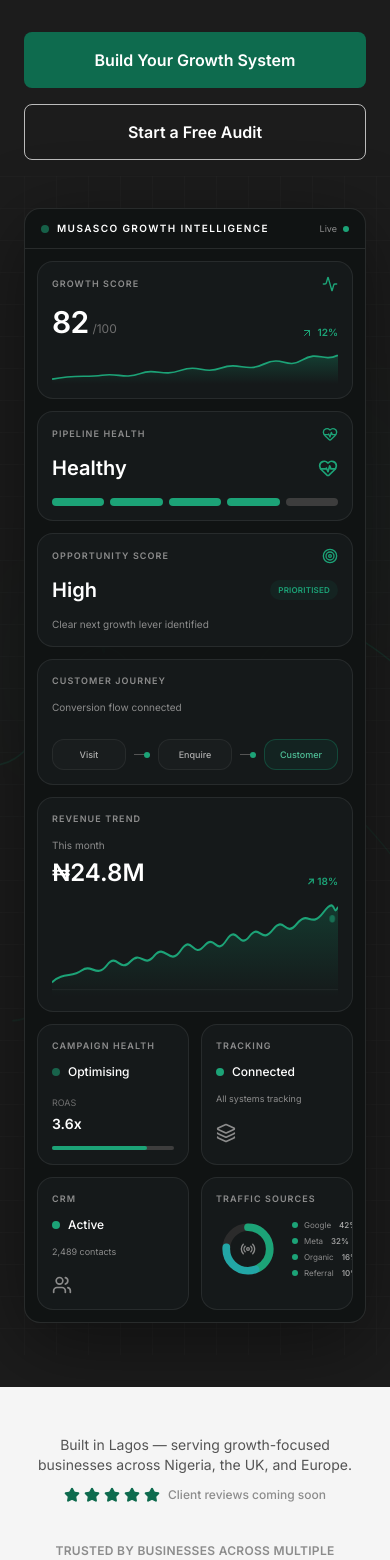
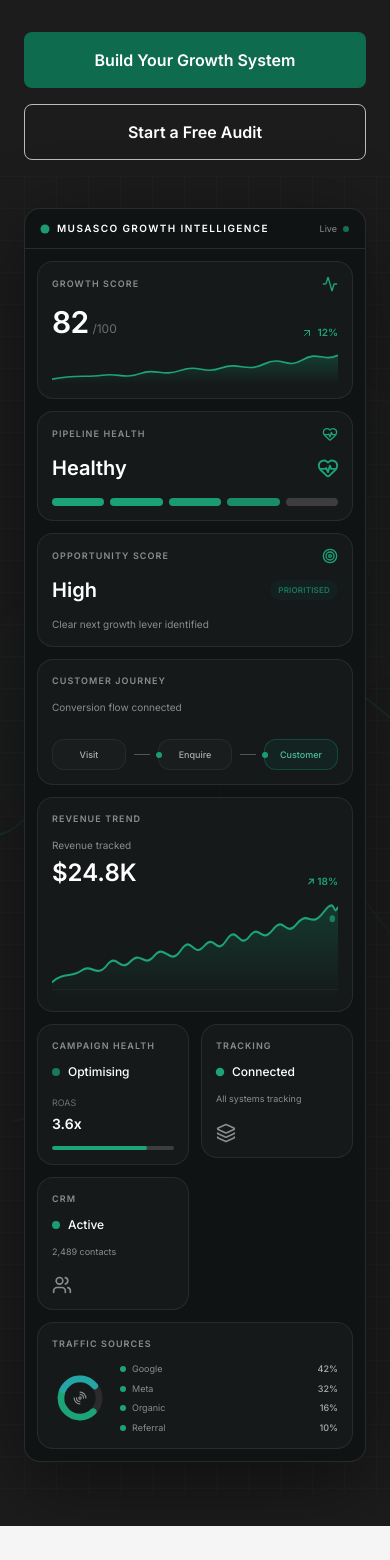
Before and after one commit to musasco4/musasco-concepts, a Next.js app: page / in a window 390 px wide. Shown: the part 432-1992 px from the top of the page. Built offline with nearby package versions, Linux system fonts and the light colour scheme.

Commit message:
Fix homepage growth dashboard and mobile layout

```diff
--- a/components/sections/HeroVisual.tsx
+++ b/components/sections/HeroVisual.tsx
@@ -31,6 +31,24 @@
         },
       };
 
+  const cardVariants: Variants = reduceMotion
+    ? {
+        hidden: { opacity: 1, y: 0, scale: 1 },
+        visible: { opacity: 1, y: 0, scale: 1 },
+      }
+    : {
+        hidden: { opacity: 0, y: 12, scale: 0.98 },
+        visible: {
+          opacity: 1,
+          y: 0,
+          scale: 1,
+          transition: {
+            duration: 0.5,
+            ease: [0.16, 1, 0.3, 1],
+          },
+        },
+      };
+
   return (
     <motion.div
       initial="hidden"
@@ -56,7 +74,6 @@
         <div className="absolute left-[10%] top-[35%] size-40 rounded-full bg-emerald-500/10 blur-[80px]" />
         <div className="absolute right-[5%] top-[20%] size-48 rounded-full bg-emerald-500/10 blur-[100px]" />
 
-        {/* Decorative connection lines */}
         <svg
           className="absolute inset-0 h-full w-full opacity-40"
           viewBox="0 0 800 600"
@@ -89,14 +106,25 @@
       ========================================================= */}
 
       <div className="relative z-10 w-full min-w-0 overflow-hidden rounded-2xl border border-white/10 bg-[#101314]/95 shadow-[0_20px_80px_rgba(0,0,0,0.45)]">
+
         {/* Dashboard Header */}
         <div className="flex items-center justify-between gap-3 border-b border-white/10 px-4 py-3 sm:px-5 sm:py-4">
           <div className="flex min-w-0 items-center gap-2">
-            <span
-              className={[
-                "size-2 shrink-0 rounded-full bg-emerald-400",
-                !reduceMotion ? "animate-pulse" : "",
-              ].join(" ")}
+            <motion.span
+              className="size-2 shrink-0 rounded-full bg-emerald-400"
+              animate={
+                reduceMotion
+                  ? undefined
+                  : {
+                      opacity: [0.35, 1, 0.35],
+                      scale: [0.9, 1.15, 0.9],
+                    }
+              }
+              transition={{
+                duration: 2,
+                repeat: Infinity,
+                ease: "easeInOut",
+              }}
             />
 
             <span className="truncate text-[10px] font-bold tracking-[0.14em] text-white sm:text-xs">
@@ -106,18 +134,39 @@
 
           <div className="flex shrink-0 items-center gap-1.5 text-[9px] text-charcoal-400 sm:text-[10px]">
             <span>Live</span>
-            <span className="size-1.5 rounded-full bg-emerald-400" />
+
+            <motion.span
+              className="size-1.5 rounded-full bg-emerald-400"
+              animate={
+                reduceMotion
+                  ? undefined
+                  : {
+                      opacity: [0.4, 1, 0.4],
+                    }
+              }
+              transition={{
+                duration: 1.8,
+                repeat: Infinity,
+                ease: "easeInOut",
+              }}
+            />
+
             <span className="hidden sm:inline">System Active</span>
           </div>
         </div>
 
         {/* Dashboard Content */}
         <div className="space-y-3 p-3 sm:space-y-4 sm:p-4">
+
           {/* =====================================================
               TOP ROW
           ===================================================== */}
 
-          <div className="grid grid-cols-1 gap-3 sm:grid-cols-3">
+          <motion.div
+            variants={cardVariants}
+            className="grid grid-cols-1 gap-3 sm:grid-cols-3"
+          >
+            {/* Growth Score */}
             <DashboardCard
               title="Growth Score"
               icon={<Activity className="size-4" />}
@@ -127,6 +176,7 @@
                   <span className="text-3xl font-semibold tracking-tight text-white sm:text-4xl">
                     82
                   </span>
+
                   <span className="ml-1 text-xs text-charcoal-500">
                     /100
                   </span>
@@ -138,9 +188,10 @@
                 </span>
               </div>
 
-              <MiniLineChart />
+              <MiniLineChart reduceMotion={reduceMotion} />
             </DashboardCard>
 
+            {/* Pipeline Health */}
             <DashboardCard
               title="Pipeline Health"
               icon={<HeartPulse className="size-4" />}
@@ -150,12 +201,27 @@
                   Healthy
                 </span>
 
+                <motion.div
+                  animate={
+                    reduceMotion
+                      ? undefined
+                      : {
+                          scale: [1, 1.12, 1],
+                        }
+                  }
+                  transition={{
+                    duration: 2,
+                    repeat: Infinity,
+                    ease: "easeInOut",
+                  }}
+                >
                   <HeartPulse className="size-5 text-emerald-400" />
+                </motion.div>
               </div>
 
               <div className="mt-4 grid grid-cols-5 gap-1.5">
                 {[1, 1, 1, 1, 0].map((active, index) => (
-                  <span
+                  <motion.span
                     key={index}
                     className={[
                       "h-2 rounded-full",
@@ -163,11 +229,25 @@
                         ? "bg-emerald-400"
                         : "bg-charcoal-700",
                     ].join(" ")}
+                    animate={
+                      reduceMotion || !active
+                        ? undefined
+                        : {
+                            opacity: [0.55, 1, 0.55],
+                          }
+                    }
+                    transition={{
+                      duration: 1.5,
+                      delay: index * 0.12,
+                      repeat: Infinity,
+                      ease: "easeInOut",
+                    }}
                   />
                 ))}
               </div>
             </DashboardCard>
 
+            {/* Opportunity Score */}
             <DashboardCard
               title="Opportunity Score"
               icon={<Target className="size-4" />}
@@ -177,22 +257,39 @@
                   High
                 </span>
 
-                <span className="rounded-full bg-emerald-500/10 px-2 py-1 text-[8px] font-bold uppercase tracking-wide text-emerald-400">
+                <motion.span
+                  className="rounded-full bg-emerald-500/10 px-2 py-1 text-[8px] font-bold uppercase tracking-wide text-emerald-400"
+                  animate={
+                    reduceMotion
+                      ? undefined
+                      : {
+                          opacity: [0.65, 1, 0.65],
+                        }
+                  }
+                  transition={{
+                    duration: 2.2,
+                    repeat: Infinity,
+                    ease: "easeInOut",
+                  }}
+                >
                   Prioritised
-                </span>
+                </motion.span>
               </div>
 
               <p className="mt-3 text-[10px] leading-relaxed text-charcoal-400">
                 Clear next growth lever identified
               </p>
             </DashboardCard>
-          </div>
+          </motion.div>
 
           {/* =====================================================
               MIDDLE ROW
           ===================================================== */}
 
-          <div className="grid grid-cols-1 gap-3 lg:grid-cols-[1.15fr_0.85fr]">
+          <motion.div
+            variants={cardVariants}
+            className="grid grid-cols-1 gap-3 lg:grid-cols-[1.15fr_0.85fr]"
+          >
             {/* Customer Journey */}
             <DashboardCard title="Customer Journey">
               <p className="text-[10px] text-charcoal-400">
@@ -201,48 +298,63 @@
 
               <div className="mt-6 flex items-center justify-between gap-2">
                 <JourneyNode label="Visit" />
-                <JourneyLine />
+
+                <JourneyLine reduceMotion={reduceMotion} />
+
                 <JourneyNode label="Enquire" />
-                <JourneyLine />
+
+                <JourneyLine reduceMotion={reduceMotion} />
+
                 <JourneyNode label="Customer" active />
               </div>
             </DashboardCard>
 
             {/* Revenue Trend */}
             <DashboardCard title="Revenue Trend">
-              <div className="flex items-end justify-between">
+              <div className="flex items-end justify-between gap-3">
                 <div>
                   <p className="text-[10px] text-charcoal-400">
-                    This month
+                    Revenue tracked
                   </p>
 
                   <p className="mt-1 text-2xl font-semibold text-white">
-                    ₦24.8M
+  $24.8K
 </p>
                 </div>
 
-                <span className="text-[10px] font-semibold text-emerald-400">
+                <span className="shrink-0 text-[10px] font-semibold text-emerald-400">
                   ↗ 18%
                 </span>
               </div>
 
               <RevenueChart reduceMotion={reduceMotion} />
             </DashboardCard>
-          </div>
+          </motion.div>
 
           {/* =====================================================
               BOTTOM ROW
           ===================================================== */}
 
           <div className="grid grid-cols-2 gap-3 lg:grid-cols-4">
+
             {/* Campaign Health */}
+            <motion.div variants={cardVariants}>
               <DashboardCard title="Campaign Health">
                 <div className="flex items-center gap-2">
-                <span
-                  className={[
-                    "size-2 rounded-full bg-emerald-400",
-                    !reduceMotion ? "animate-pulse" : "",
-                  ].join(" ")}
+                  <motion.span
+                    className="size-2 rounded-full bg-emerald-400"
+                    animate={
+                      reduceMotion
+                        ? undefined
+                        : {
+                            opacity: [0.4, 1, 0.4],
+                          }
+                    }
+                    transition={{
+                      duration: 1.6,
+                      repeat: Infinity,
+                      ease: "easeInOut",
+                    }}
                   />
 
                   <span className="text-xs font-medium text-white">
@@ -260,15 +372,40 @@
                   </p>
                 </div>
 
-              <div className="mt-3 h-1 rounded-full bg-charcoal-700">
-                <div className="h-full w-[78%] rounded-full bg-emerald-400" />
+                <div className="mt-3 h-1 overflow-hidden rounded-full bg-charcoal-700">
+                  <motion.div
+                    className="h-full rounded-full bg-emerald-400"
+                    initial={{ width: 0 }}
+                    animate={{ width: "78%" }}
+                    transition={{
+                      duration: 1.2,
+                      delay: 0.6,
+                      ease: [0.16, 1, 0.3, 1],
+                    }}
+                  />
                 </div>
               </DashboardCard>
+            </motion.div>
 
             {/* Tracking */}
+            <motion.div variants={cardVariants}>
               <DashboardCard title="Tracking">
                 <div className="flex items-center gap-2">
-                <span className="size-2 rounded-full bg-emerald-400" />
+                  <motion.span
+                    className="size-2 rounded-full bg-emerald-400"
+                    animate={
+                      reduceMotion
+                        ? undefined
+                        : {
+                            scale: [1, 1.25, 1],
+                          }
+                    }
+                    transition={{
+                      duration: 1.8,
+                      repeat: Infinity,
+                    }}
+                  />
+
                   <span className="text-xs font-medium text-white">
                     Connected
                   </span>
@@ -280,11 +417,26 @@
 
                 <Layers3 className="mt-4 size-5 text-charcoal-400" />
               </DashboardCard>
+            </motion.div>
 
             {/* CRM */}
+            <motion.div variants={cardVariants}>
               <DashboardCard title="CRM">
                 <div className="flex items-center gap-2">
-                <span className="size-2 rounded-full bg-emerald-400" />
+                  <motion.span
+                    className="size-2 rounded-full bg-emerald-400"
+                    animate={
+                      reduceMotion
+                        ? undefined
+                        : {
+                            opacity: [0.4, 1, 0.4],
+                          }
+                    }
+                    transition={{
+                      duration: 2,
+                      repeat: Infinity,
+                    }}
+                  />
 
                   <span className="text-xs font-medium text-white">
                     Active
@@ -297,13 +449,22 @@
 
                 <Users className="mt-4 size-5 text-charcoal-400" />
               </DashboardCard>
+            </motion.div>
 
-            {/* Traffic Sources */}
+            {/* =================================================
+                TRAFFIC SOURCES
+                Full width on mobile so labels cannot be clipped.
+            ================================================= */}
+
+            <motion.div
+              variants={cardVariants}
+              className="col-span-2 lg:col-span-1"
+            >
               <DashboardCard title="Traffic Sources">
-              <div className="flex items-center gap-3">
+                <div className="flex min-w-0 items-center gap-3 sm:gap-4">
                   <TrafficDonut />
 
-                <div className="min-w-0 space-y-1">
+                  <div className="min-w-0 flex-1 space-y-1.5">
                     <TrafficRow label="Google" value="42%" />
                     <TrafficRow label="Meta" value="32%" />
                     <TrafficRow label="Organic" value="16%" />
@@ -311,6 +472,7 @@
                   </div>
                 </div>
               </DashboardCard>
+            </motion.div>
           </div>
         </div>
       </div>
@@ -345,7 +507,7 @@
         )}
       </div>
 
-      <div className="mt-3">{children}</div>
+      <div className="mt-3 min-w-0">{children}</div>
     </div>
   );
 }
@@ -354,7 +516,11 @@
    MINI LINE CHART
 =============================================================== */
 
-function MiniLineChart() {
+function MiniLineChart({
+  reduceMotion,
+}: {
+  reduceMotion: boolean | null;
+}) {
   return (
     <div className="relative mt-3 h-8 overflow-hidden">
       <svg
@@ -388,11 +554,18 @@
           fill="url(#growthChartFill)"
         />
 
-        <path
+        <motion.path
           d="M0 34 C20 28 28 32 42 29 S60 34 74 27 S92 31 108 23 S126 28 142 20 S162 26 178 15 S196 22 210 10 S226 13 240 4"
           fill="none"
           stroke="#1ca377"
           strokeWidth="2"
+          pathLength={1}
+          initial={{ pathLength: reduceMotion ? 1 : 0 }}
+          animate={{ pathLength: 1 }}
+          transition={{
+            duration: 1.8,
+            ease: "easeOut",
+          }}
         />
       </svg>
     </div>
@@ -408,6 +581,9 @@
 }: {
   reduceMotion: boolean | null;
 }) {
+  const chartPath =
+    "M0 110 C20 96 35 104 52 94 S78 105 96 87 S118 98 137 82 S160 92 179 74 S205 90 225 67 S246 79 266 61 S286 76 305 53 S326 67 345 48 S365 60 386 39 S407 51 428 31 S452 39 475 15 S490 24 500 8";
+
   return (
     <div className="relative mt-3 h-24 overflow-hidden">
       <svg
@@ -428,6 +604,7 @@
               stopColor="#12835f"
               stopOpacity="0.3"
             />
+
             <stop
               offset="100%"
               stopColor="#12835f"
@@ -437,15 +614,22 @@
         </defs>
 
         <path
-          d="M0 110 C20 96 35 104 52 94 S78 105 96 87 S118 98 137 82 S160 92 179 74 S205 90 225 67 S246 79 266 61 S286 76 305 53 S326 67 345 48 S365 60 386 39 S407 51 428 31 S452 39 475 15 S490 24 500 8 V130 H0 Z"
+          d={`${chartPath} V130 H0 Z`}
           fill="url(#revenueFill)"
         />
 
-        <path
-          d="M0 110 C20 96 35 104 52 94 S78 105 96 87 S118 98 137 82 S160 92 179 74 S205 90 225 67 S246 79 266 61 S286 76 305 53 S326 67 345 48 S365 60 386 39 S407 51 428 31 S452 39 475 15 S490 24 500 8"
+        <motion.path
+          d={chartPath}
           fill="none"
           stroke="#1ca377"
           strokeWidth="3"
+          pathLength={1}
+          initial={{ pathLength: reduceMotion ? 1 : 0 }}
+          animate={{ pathLength: 1 }}
+          transition={{
+            duration: 2,
+            ease: [0.16, 1, 0.3, 1],
+          }}
         />
 
         <line
@@ -457,12 +641,24 @@
           strokeWidth="1"
         />
 
-        <circle
+        <motion.circle
           cx="490"
           cy="24"
           r="5"
           fill="#1ca377"
-          className={!reduceMotion ? "animate-pulse" : ""}
+          animate={
+            reduceMotion
+              ? undefined
+              : {
+                  r: [4, 6, 4],
+                  opacity: [0.5, 1, 0.5],
+                }
+          }
+          transition={{
+            duration: 1.8,
+            repeat: Infinity,
+            ease: "easeInOut",
+          }}
         />
       </svg>
     </div>
@@ -501,10 +697,29 @@
   );
 }
 
-function JourneyLine() {
+function JourneyLine({
+  reduceMotion,
+}: {
+  reduceMotion: boolean | null;
+}) {
   return (
     <div className="relative h-px w-4 shrink-0 bg-charcoal-600 sm:w-8">
-      <span className="absolute right-0 top-1/2 size-1.5 -translate-y-1/2 rounded-full bg-emerald-400" />
+      <motion.span
+        className="absolute left-0 top-1/2 size-1.5 -translate-y-1/2 rounded-full bg-emerald-400"
+        animate={
+          reduceMotion
+            ? undefined
+            : {
+                x: [0, 24, 0],
+                opacity: [0.3, 1, 0.3],
+              }
+        }
+        transition={{
+          duration: 2,
+          repeat: Infinity,
+          ease: "easeInOut",
+        }}
+      />
     </div>
   );
 }
@@ -515,7 +730,17 @@
 
 function TrafficDonut() {
   return (
-    <div className="relative size-16 shrink-0 sm:size-20">
+    <motion.div
+      className="relative size-14 shrink-0 sm:size-16"
+      animate={{
+        rotate: 360,
+      }}
+      transition={{
+        duration: 18,
+        repeat: Infinity,
+        ease: "linear",
+      }}
+    >
       <svg
         viewBox="0 0 100 100"
         className="size-full -rotate-90"
@@ -554,9 +779,9 @@
       </svg>
 
       <div className="absolute inset-0 flex items-center justify-center">
-        <Radio className="size-4 text-charcoal-400" />
+        <Radio className="size-3.5 text-charcoal-400" />
       </div>
-    </div>
+    </motion.div>
   );
 }
 
@@ -572,13 +797,16 @@
   value: string;
 }) {
   return (
-    <div className="flex items-center justify-between gap-2 text-[8px] sm:text-[9px]">
-      <div className="flex items-center gap-1.5">
-        <span className="size-1.5 rounded-full bg-emerald-400" />
-        <span className="text-charcoal-400">{label}</span>
+    <div className="flex min-w-0 items-center justify-between gap-3 text-[9px] sm:text-[10px]">
+      <div className="flex min-w-0 items-center gap-1.5">
+        <span className="size-1.5 shrink-0 rounded-full bg-emerald-400" />
+
+        <span className="truncate text-charcoal-400">
+          {label}
+        </span>
       </div>
 
-      <span className="font-medium text-charcoal-300">
+      <span className="shrink-0 font-medium text-charcoal-300">
         {value}
       </span>
     </div>
```
Lines whose indentation alone changed are shown as unchanged.
